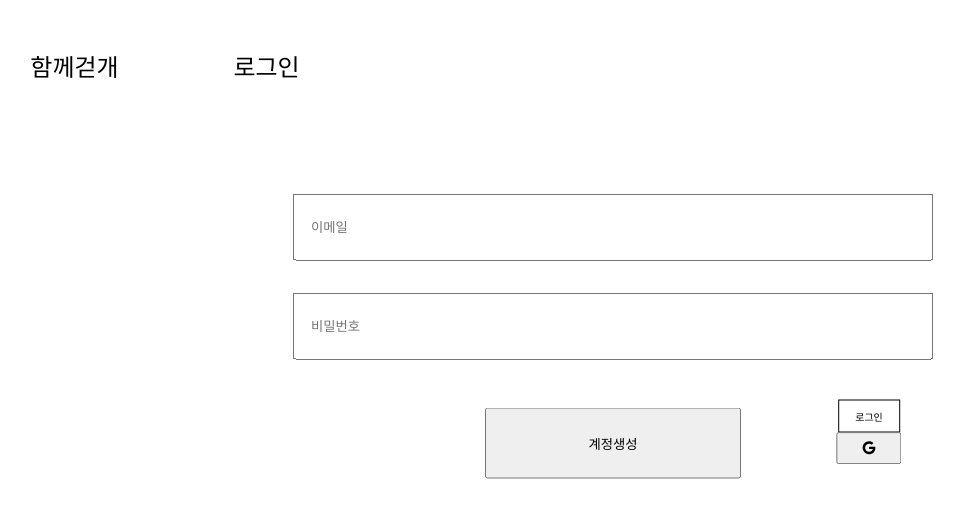
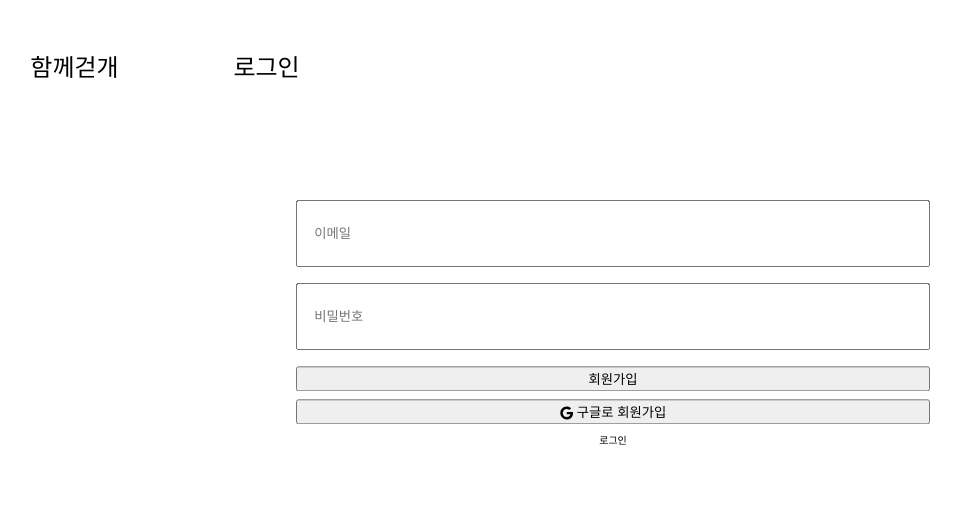
Before and after one commit to ttyt0416/walkdog, a React (Create React App) app: page /auth in a window 1280 px wide. Shown: the top 518 px of the page, without its empty margins (27-991 px from the left). Built offline with nearby package versions, Linux system fonts and the light colour scheme; no server answers.

Commit message:
adding styles on login, setting on postings

```diff
--- a/src/components/authform/authform.components.jsx
+++ b/src/components/authform/authform.components.jsx
@@ -6,7 +6,7 @@ import './authform.styles.scss';
 const inputStyles = {};
 
 const AuthForm = () => {
-    const [email, setEmail] = useState("");
+  const [email, setEmail] = useState("");
   const [password, setPassword] = useState("");
   const [newAccount, setNewAccount] = useState(true);
   const [error, setError] = useState("");
@@ -42,8 +42,8 @@ const AuthForm = () => {
   const toggleAccount = () => setNewAccount((prev) => !prev);
 
   return (
-    <>
-      <form onSubmit={onSubmit} className="auth__container">
+    <div className='auth__container'>
+      <form onSubmit={onSubmit} className="auth__form">
         <input
           name="email"
           type="email"
@@ -67,12 +67,12 @@ const AuthForm = () => {
           className="auth__input auth__submit"
           value={newAccount ? "계정생성" : "로그인"}
         />
-        {error && <span className="authError">{error}</span>}
+        {error && <span className="auth__error">{error}</span>}
       </form>
       <span onClick={toggleAccount} className="auth__switch">
         {newAccount ? "로그인" : "계정생성"}
       </span>
-    </>
+    </div>
   );
 };
 
--- a/src/pages/authpage/authpage.components.jsx
+++ b/src/pages/authpage/authpage.components.jsx
@@ -1,14 +1,21 @@
-import React from 'react';
+import React, { useState } from 'react';
 import './authpage.styles.scss';
 
 import { FontAwesomeIcon } from '@fortawesome/react-fontawesome';
 import { faGoogle } from '@fortawesome/free-brands-svg-icons';
 import { authService, firebaseInstance } from '../../firebase/firebase.utility';
 
-import AuthForm from '../../components/authform/authform.components';
+const inputStyles = {};
 
 const AuthPage = () => {
+
+    const [email, setEmail] = useState("");
+    const [password, setPassword] = useState("");
+    const [newAccount, setNewAccount] = useState(true);
+    const [error, setError] = useState("");
+
     const onSocialClick = async (event) => {
+        event.preventDefault();
         const {
             target: {name},
         } = event
@@ -18,15 +25,79 @@ const AuthPage = () => {
         }
         await authService.signInWithPopup(provider);
     };
+
+    const onChange = (event) => {
+        const {
+          target: { name, value },
+        } = event;
+        if (name === "email") {
+          setEmail(value);
+        } else if (name === "password") {
+          setPassword(value);
+        }
+      };
+
+      const onSubmit = async (event) => {
+        event.preventDefault();
+        try {
+          let data;
+          if (newAccount) {
+            data = await authService.createUserWithEmailAndPassword(
+              email,
+              password
+            );
+          } else {
+            data = await authService.signInWithEmailAndPassword(email, password);
+          }
+        } catch (error) {
+          setError(error.message);
+        }
+      };
+
+      const toggleAccount = () => setNewAccount((prev) => !prev);
+
     return (
-        <div className='authPage__container'>
-            <AuthForm />
-            <div className='authPage__btns'>
-                <button onClick={onSocialClick} name='google' className='authPage__btn'>
-                    <FontAwesomeIcon icon={faGoogle} />
-                </button>
-            </div>
-        </div>
+      <div className="authPage__container">
+        <form onSubmit={onSubmit} className="authPage__form">
+          <input
+            name="email"
+            type="email"
+            placeholder="이메일"
+            required
+            value={email}
+            onChange={onChange}
+            className="authPage__input"
+          />
+          <input
+            name="password"
+            type="password"
+            placeholder="비밀번호"
+            required
+            value={password}
+            className="authPage__input"
+            onChange={onChange}
+          />
+          <div className="authPage__btns">
+            <input
+              type="submit"
+              className="authPage__submit"
+              value={newAccount ? "회원가입" : "로그인"}
+            />
+            {error && <span className="authPage__error">{error}</span>}
+            <button
+              onClick={onSocialClick}
+              name="google"
+              className="authPage__btn"
+            >
+              <FontAwesomeIcon icon={faGoogle} />
+               &nbsp;구글로 {newAccount ? "회원가입" : "로그인"}
+            </button>
+          </div>
+          <div onClick={toggleAccount} className="authPage__switch">
+            {newAccount ? "로그인" : "회원가입"}
+          </div>
+        </form>
+      </div>
     );
 };
 
--- a/src/pages/authpage/authpage.styles.scss
+++ b/src/pages/authpage/authpage.styles.scss
@@ -2,11 +2,56 @@
 
 .authPage {
 
-   &__btn {
-       padding: .4rem 1.5rem;
-       margin-top: .5rem;
-       @include centerAlign;
-       left: 70%;
-       top: 55%;
-   }
+    &__container {
+        padding: .2rem;
+        display: flex;
+        flex-direction: column;
+        justify-content: center;
+        @include centerAlign;
+        width: 50%;
+        top: 40%;
+    }
+
+    &__form {
+        width: 100%;
+    }
+
+    &__input {
+        width: 100%;
+        margin-top: 1rem;
+        padding: 1.5rem 1rem;
+    }
+
+    &__btns {
+        display: flex;
+        flex-direction: column;
+        justify-content: center;
+        text-align: center;
+        width: 100%;
+        margin-top: 1rem;
+    }
+
+    &__btn {
+        margin-top: .5rem;
+    }
+
+    &__submit {
+        flex: 2;
+        text-align: center;
+        // width: 70%;
+    }
+
+    &__switches {
+        // width: 30%;
+        flex: 1;
+        display: flex;
+        justify-content: space-around;
+        align-items: center;
+    }
+
+    &__switch {
+        padding: .5rem 1rem;
+        text-align: center;
+    }
+
 }
--- a/src/pages/postingpage/postingpage.components.jsx
+++ b/src/pages/postingpage/postingpage.components.jsx
@@ -21,9 +21,14 @@ const PostingPage = ({ userObj }) => {
             return;
         }
         let attachmentUrl = '';
-        if (attachment !== '') {
-            const attachmentRef = storageService.ref().child(`${userObj.uid}/${uuidv4()}`);
-            const response = await attachmentRef.putString(attachment, 'data_url');
+        if (attachment !== "") {
+          const attachmentRef = storageService
+            .ref()
+            .child(`${userObj.uid}/${uuidv4()}`);
+          const response = await attachmentRef.putString(
+            attachment,
+            "data_url"
+          );
           attachmentUrl = await response.ref.getDownloadURL();
         }
         const postingObj = {
@@ -62,19 +67,40 @@ const PostingPage = ({ userObj }) => {
         }
     };
 
+    const onClearAttachment = () => setAttachment('');
+
     return (
-        <form onSubmit={onSubmit} className='postingPage__form'>
-            <div className='postingPage__container'>
-                <input className='postingPage__input' value={posting} onChange={onChange} type='text'/>
-                <input type='submit' value='&rarr;' className='postingPage__arrow' />
+      <form onSubmit={onSubmit} className="postingPage__form">
+        <div className="postingPage__container">
+          <input
+            className="postingPage__input"
+            value={posting}
+            onChange={onChange}
+            type="text"
+            maxLength={500}
+          />
+          <input type="submit" value="&rarr;" className="postingPage__arrow" />
         </div>
-            <label for='attach-file' className='postingPage__label'>
+        <label for="attach-file" className="postingPage__label">
           <span>사진 추가</span>
           <FontAwesomeIcon icon={faPlus} />
         </label>
-            <input id='attach-file' type='file' accept='image/*' onChange={onFileChange} />
+        <input
+          id="attach-file"
+          type="file"
+          multiple
+          accept="image/*"
+          onChange={onFileChange}
+        />
+
+        <div className="postingPage__attachment">
+          <img src={attachment} />
+          <div className="postingPage__clear" onClick={onClearAttachment}>
+            <FontAwesomeIcon icon={faTimes} />
+          </div>
+        </div>
       </form>
-    )
-}
+    );
+};
 
 export default PostingPage;
```
Also changed, not shown: src/App.js (+19 -17 lines). Lines whose indentation alone changed are shown as unchanged.
